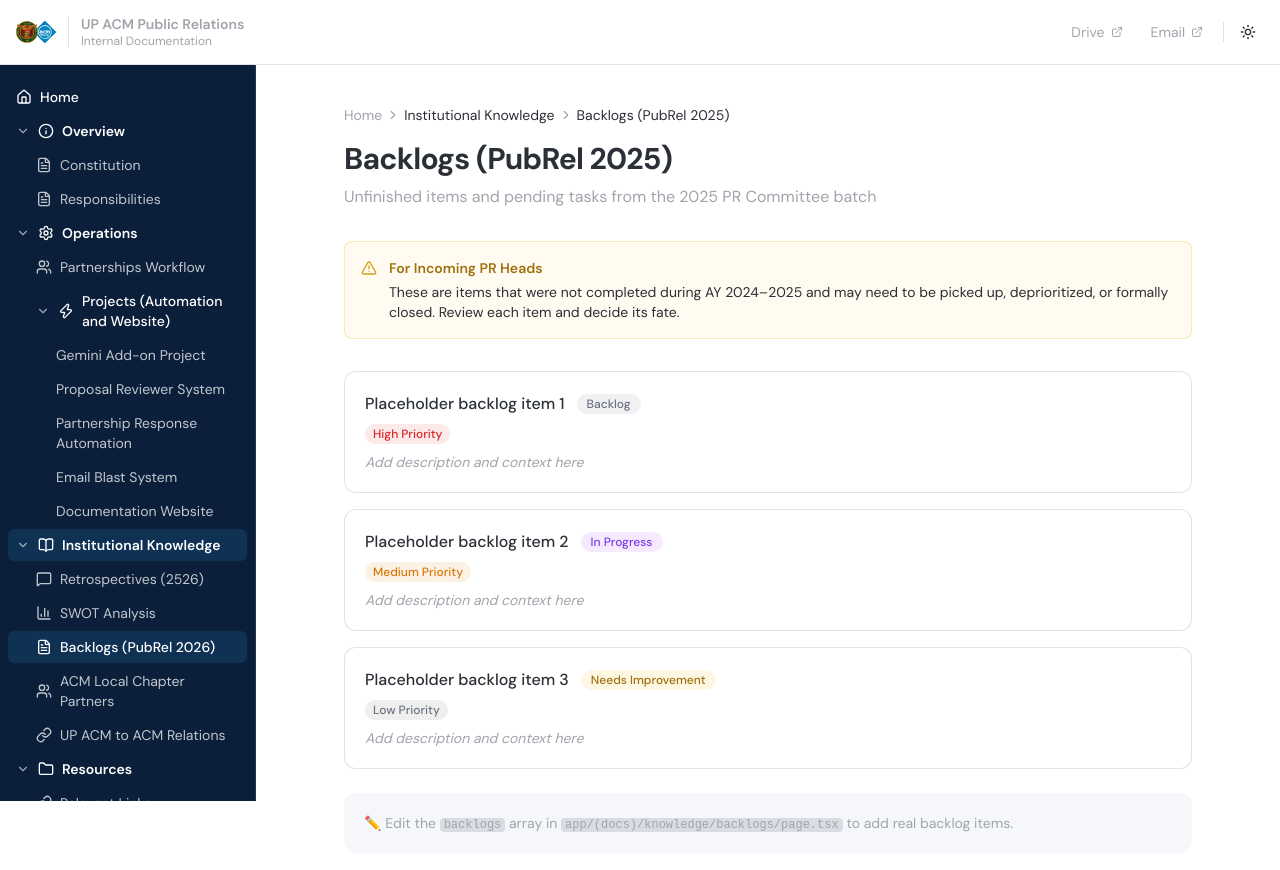
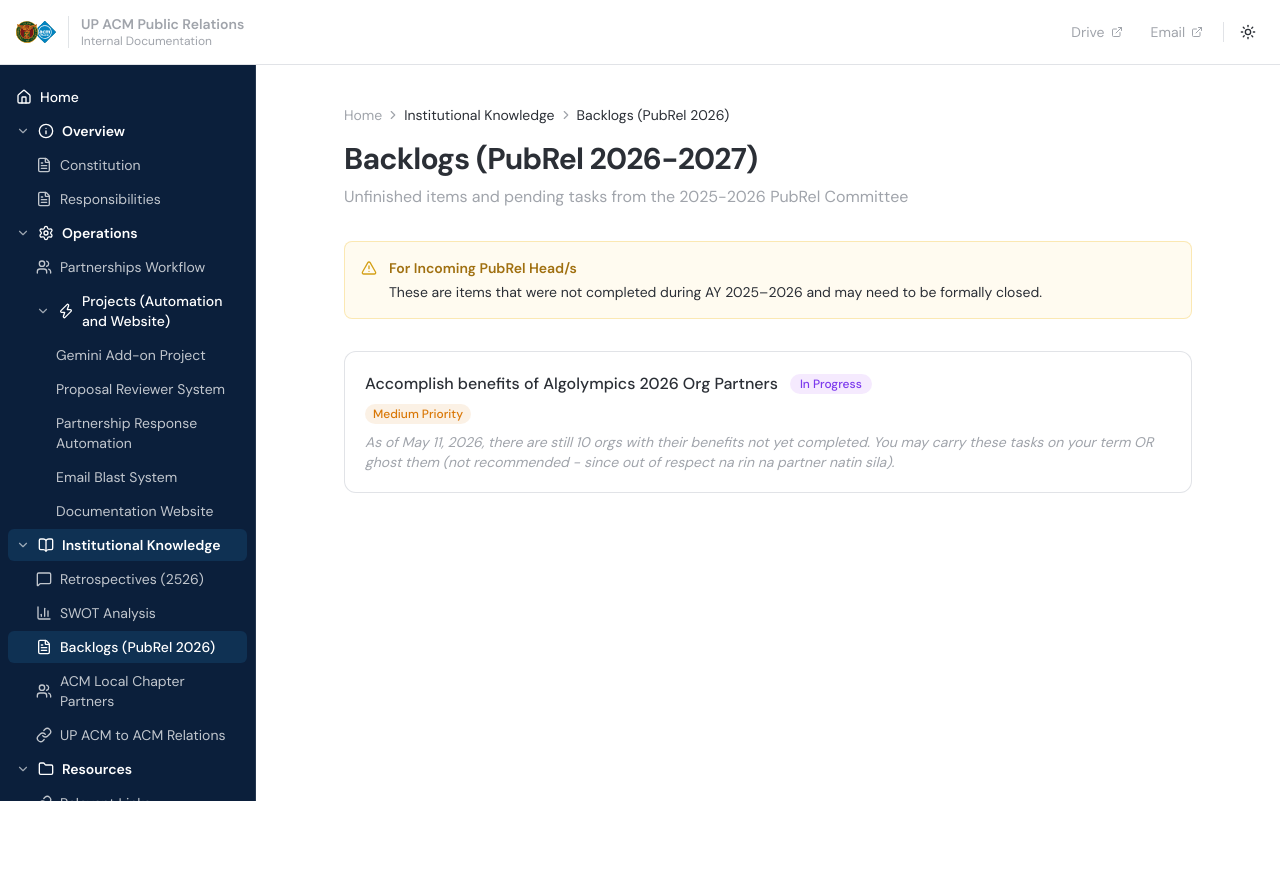
Before and after one commit to upacm-public-relations/documentation-website, a Next.js app: page /knowledge/backlogs in a window 1280 px wide. Shown: the top 870 px of the page. After the commit the page ends 801 px from the top, so only its background shows below. Built offline with nearby package versions, Linux system fonts and the light colour scheme.

Commit message:
updated the SWOT page

```diff
--- a/app/(docs)/knowledge/backlogs/page.tsx
+++ b/app/(docs)/knowledge/backlogs/page.tsx
@@ -4,24 +4,24 @@ import { Callout } from "@/components/doc-components/Callout";
 
 // TODO: Replace with actual backlog items
 const backlogs = [
+  // {
+  //   title: "Placeholder backlog item 1",
+  //   status: "backlog" as const,
+  //   priority: "High",
+  //   notes: "Add description and context here",
+  // },
   {
-    title: "Placeholder backlog item 1",
-    status: "backlog" as const,
-    priority: "High",
-    notes: "Add description and context here",
-  },
-  {
-    title: "Placeholder backlog item 2",
+    title: "Accomplish benefits of Algolympics 2026 Org Partners",
     status: "in-progress" as const,
     priority: "Medium",
-    notes: "Add description and context here",
+    notes: "As of May 11, 2026, there are still 10 orgs with their benefits not yet completed. You may carry these tasks on your term OR ghost them (not recommended - since out of respect na rin na partner natin sila).",
   },
-  {
-    title: "Placeholder backlog item 3",
-    status: "needs-improvement" as const,
-    priority: "Low",
-    notes: "Add description and context here",
-  },
+  // {
+  //   title: "Placeholder backlog item 3",
+  //   status: "needs-improvement" as const,
+  //   priority: "Low",
+  //   notes: "Add description and context here",
+  // },
 ];
 
 export default function BacklogsPage() {
@@ -31,15 +31,14 @@ export default function BacklogsPage() {
         breadcrumbs={[
           { label: "Home", href: "/" },
           { label: "Institutional Knowledge" },
-          { label: "Backlogs (PubRel 2025)" },
+          { label: "Backlogs (PubRel 2026)" },
         ]}
-        title="Backlogs (PubRel 2025)"
-        description="Unfinished items and pending tasks from the 2025 PR Committee batch"
+        title="Backlogs (PubRel 2026-2027)"
+        description="Unfinished items and pending tasks from the 2025-2026 PubRel Committee"
       />
 
-      <Callout type="warning" title="For Incoming PR Heads" className="mb-8">
-        These are items that were not completed during AY 2024–2025 and may need to be picked up,
-        deprioritized, or formally closed. Review each item and decide its fate.
+      <Callout type="warning" title="For Incoming PubRel Head/s" className="mb-8">
+        These are items that were not completed during AY 2025–2026 and may need to be formally closed.
       </Callout>
 
       <div className="space-y-4">
@@ -75,13 +74,13 @@ export default function BacklogsPage() {
         ))}
       </div>
 
-      <div
+      {/* <div
         className="mt-6 rounded-xl p-5 text-sm"
         style={{ background: "var(--secondary)", color: "var(--muted-foreground)" }}
       >
         ✏️ Edit the <code className="px-1 rounded text-xs" style={{ fontFamily: "monospace", background: "var(--border)" }}>backlogs</code> array in{" "}
         <code className="px-1 rounded text-xs" style={{ fontFamily: "monospace", background: "var(--border)" }}>app/(docs)/knowledge/backlogs/page.tsx</code> to add real backlog items.
-      </div>
+      </div> */}
     </div>
   );
 }
--- a/app/(docs)/knowledge/retrospectives/page.tsx
+++ b/app/(docs)/knowledge/retrospectives/page.tsx
@@ -186,6 +186,7 @@ export default function RetrospectivesPage() {
                   </div>
                 </div>
               </li>
+              <li><strong>Less org partnerships on 1st sem (unless siguro may Easy As Py) then buhos na lahat ng effort for Algolympics 2026</strong></li>
             </ul>
           </div>
         </div>
--- a/app/(docs)/knowledge/swot/page.tsx
+++ b/app/(docs)/knowledge/swot/page.tsx
@@ -8,7 +8,15 @@ const swotQuadrants = [
     bg: "rgba(34,197,94,0.07)",
     border: "rgba(34,197,94,0.2)",
     placeholder:
-      "Add your committee's strengths here.\n\nExamples:\n• Strong existing partner relationships\n• Experienced team with automation skills\n• Clear documentation systems in place",
+      `• Secured partnerships with other ACM student chapters and organizations within and outside of the university
+      \n• Disseminated information regarding opportunities to the members
+      \n• We had enough (?) members to delegate tasks for partnership responsibilities and internal events
+      \n• Was able to properly distribute PubRel workload
+      \n• Created a member database to know which members are willing to help in promotions for organization partners
+      \n• Onboarded team members at the start of each semester
+      \n• Algolympics 2026 garnered 16 org partners (vs. 7 org partners last year)
+      \n• Creation of internal tools to automate processes like email blast, etc.
+      \n• Utilized email labels & templates, as well as arranging PubRel Gmails by prioritizing Starred first`,
   },
   {
     label: "Weaknesses",
@@ -17,7 +25,10 @@ const swotQuadrants = [
     bg: "rgba(220,38,38,0.06)",
     border: "rgba(220,38,38,0.18)",
     placeholder:
-      "Add your committee's weaknesses here.\n\nExamples:\n• Limited manpower during peak event season\n• Turnover gaps in institutional knowledge\n• Dependency on specific tools or platforms",
+      `Main weakness: accepting partnership proposals that are not feasible due to limited manpower/inactive members.
+      \n• Exhibit A: Our responsibilities for UP Circuit for SQUEEZE were not completed (I personally ghosted them huhu) since we accepted their proposal without considering the amount of pubmats (5) needed to be shared in UP ACM's FB Page.
+      \n• Exhibit B: We terminated our contract with UP CAPES for Mixer & JobFair since we weren't able to complete almost ALL of our responsibilities including DP blasts, Resume Submission, Onsite Attendees, etc
+      \nFor future purposes, nasa PubRel Gem instructions naman na yung criteria na ginawa ko for choosing proposals to accept or not.`,
   },
   {
     label: "Opportunities",
@@ -26,7 +37,11 @@ const swotQuadrants = [
     bg: "rgba(45,156,219,0.07)",
     border: "rgba(45,156,219,0.2)",
     placeholder:
-      "Add your committee's opportunities here.\n\nExamples:\n• Expanding ACM chapter partnerships\n• Leveraging new AI tools for automation\n• Growing interest from tech companies in UP students",
+      `• More partnerships pa siguro with other ACM Local Chapters and maybe International Chapters (may group chat na afaik for some local chapters - ask Leevan na lang if ever pero try to expand pa yung group chat)
+      \n• Continue to partner with ASES Manila - note na medyo sensitive sila sa quantitative responsibilities (ayaw nila yung may bilang ung likes and shares).
+      \n• Partner again with UP CAPES - but this time, negotiate for a MUCH MUCH MUCH lower # of responsibilities.
+      \n• Accept more org partnerships like the one with UP SHARP x UNIQLO.
+      \n• Update the Alumni Database to be used for partnerships and help in future events`,
   },
   {
     label: "Threats",
@@ -35,7 +50,9 @@ const swotQuadrants = [
     bg: "rgba(217,119,6,0.07)",
     border: "rgba(217,119,6,0.2)",
     placeholder:
-      "Add your committee's threats here.\n\nExamples:\n• Partner disengagement due to slow responses\n• Budget constraints from parent organization\n• Loss of key relationships after officer transitions",
+      `• Academic backlogs and priority management
+      \n• Lack of communication and delegation
+      \n• Lack of manpower to finish org partnership responsibilities`,
   },
 ];
 
@@ -49,7 +66,7 @@ export default function SWOTPage() {
           { label: "SWOT Analysis" },
         ]}
         title="SWOT Analysis"
-        description="Strengths, Weaknesses, Opportunities, and Threats for the PR Committee"
+        description="Strengths, Weaknesses, Opportunities, and Threats for the PubRel Committee"
       />
 
       <div className="grid grid-cols-1 md:grid-cols-2 gap-5">
@@ -85,14 +102,14 @@ export default function SWOTPage() {
               </p>
             </div>
 
-            <p className="text-xs mt-3 italic" style={{ color: q.color, opacity: 0.7 }}>
+            {/* <p className="text-xs mt-3 italic" style={{ color: q.color, opacity: 0.7 }}>
               ✏️ Replace the placeholder text with your actual {q.label.toLowerCase()} analysis
-            </p>
+            </p> */}
           </div>
         ))}
       </div>
 
-      <div
+      {/* <div
         className="mt-8 rounded-xl p-5 text-sm"
         style={{ background: "var(--secondary)", color: "var(--muted-foreground)" }}
       >
@@ -105,7 +122,7 @@ export default function SWOTPage() {
         </code>{" "}
         and replace the <code className="px-1 py-0.5 rounded text-xs" style={{ background: "var(--border)", fontFamily: "'DM Mono', monospace" }}>placeholder</code> values in the{" "}
         <code className="px-1 py-0.5 rounded text-xs" style={{ background: "var(--border)", fontFamily: "'DM Mono', monospace" }}>swotQuadrants</code> array with your actual analysis.
-      </div>
+      </div> */}
     </div>
   );
 }
```
